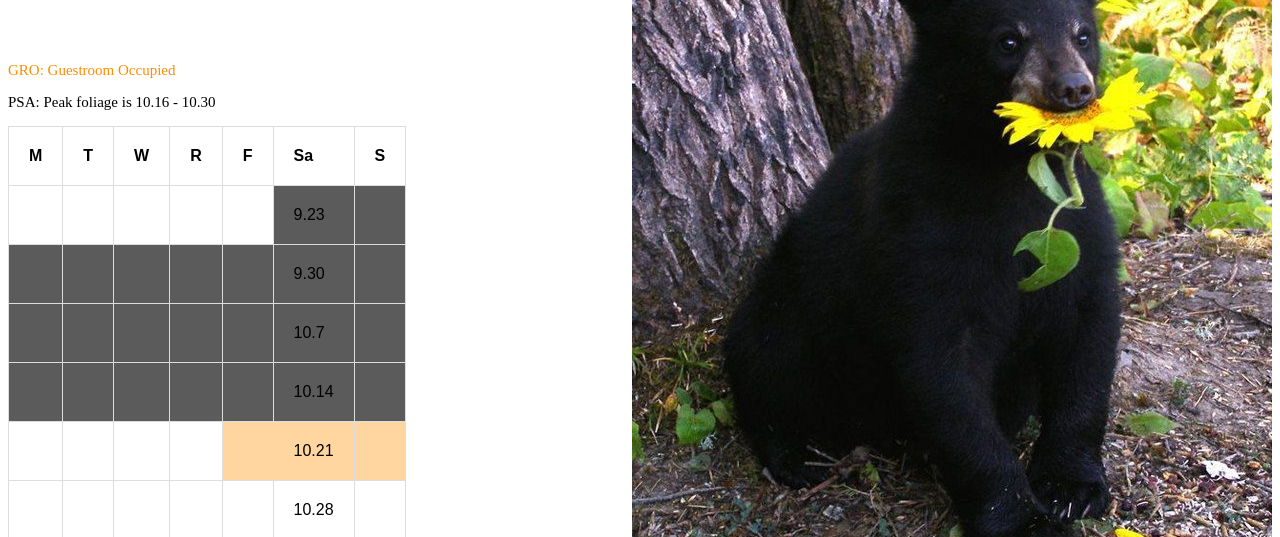
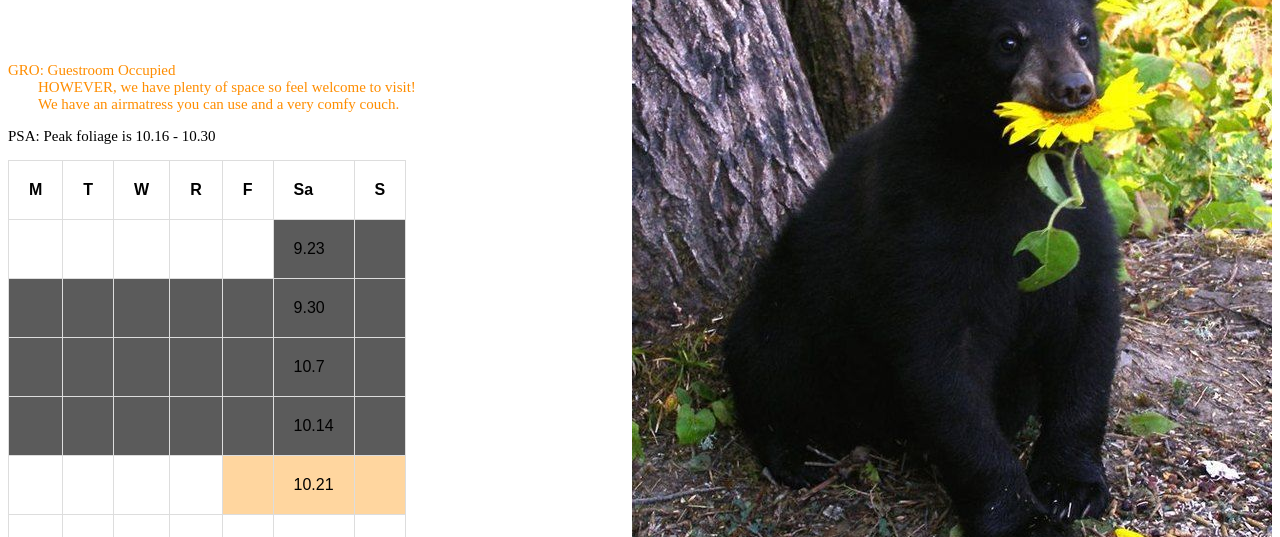
Before and after one commit to jononeill/jononeill.github.io, a plain HTML site: page index.html in a window 1280 px wide. Shown: the part 260-797 px from the top of the page. Drawn offline with Linux system fonts and the light colour scheme.

Commit message:
Update index.html

```diff
--- a/index.html
+++ b/index.html
@@ -24,7 +24,9 @@
 </span>
 </pre>
 
-<pre class="disclaimer" style="color:#FF8D00">GRO: Guestroom Occupied</pre>
+<pre class="disclaimer" style="color:#FF8D00">GRO: Guestroom Occupied
+	HOWEVER, we have plenty of space so feel welcome to visit!
+	We have an airmatress you can use and a very comfy couch.</pre>
 <pre class="disclaimer">PSA: Peak foliage is 10.16 - 10.30</pre>
 
 <table>
```
